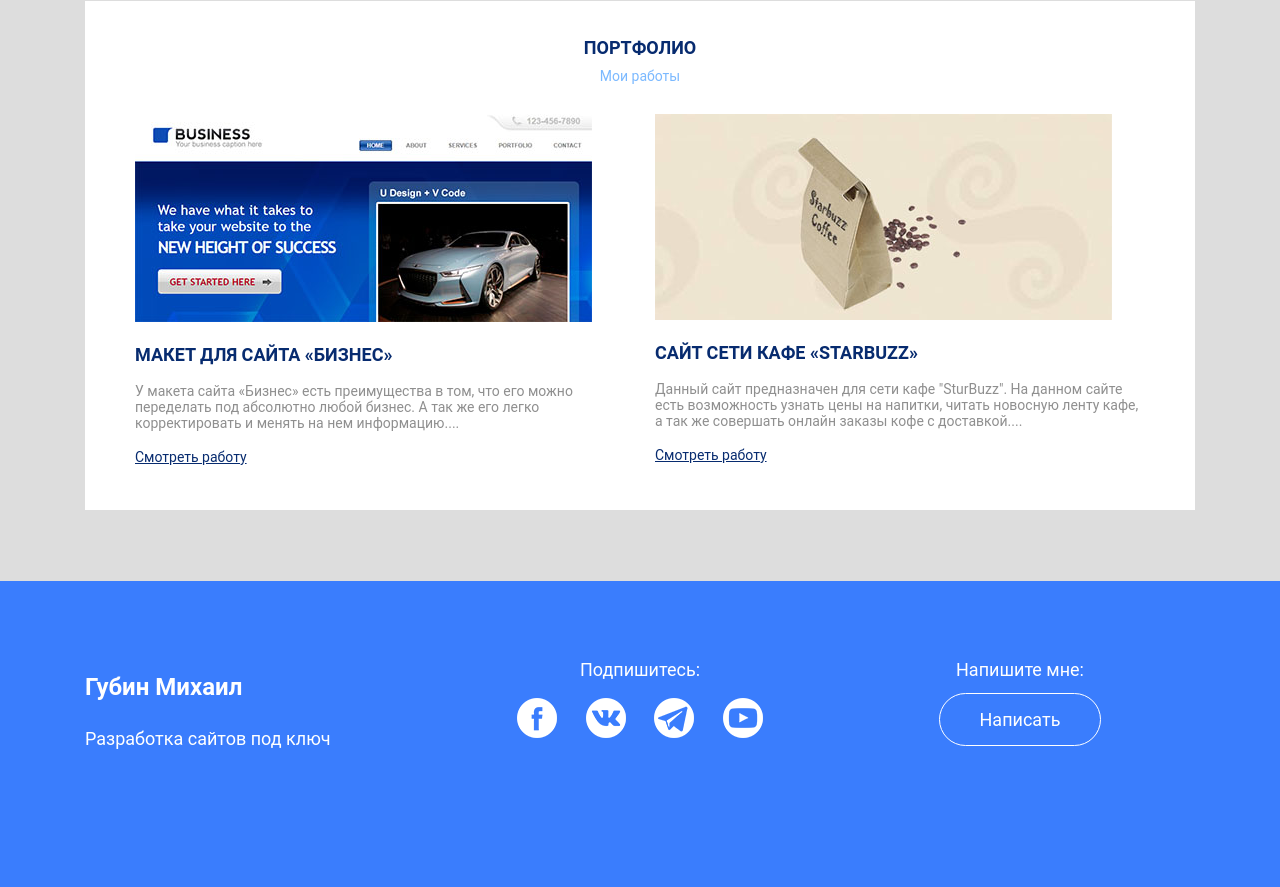
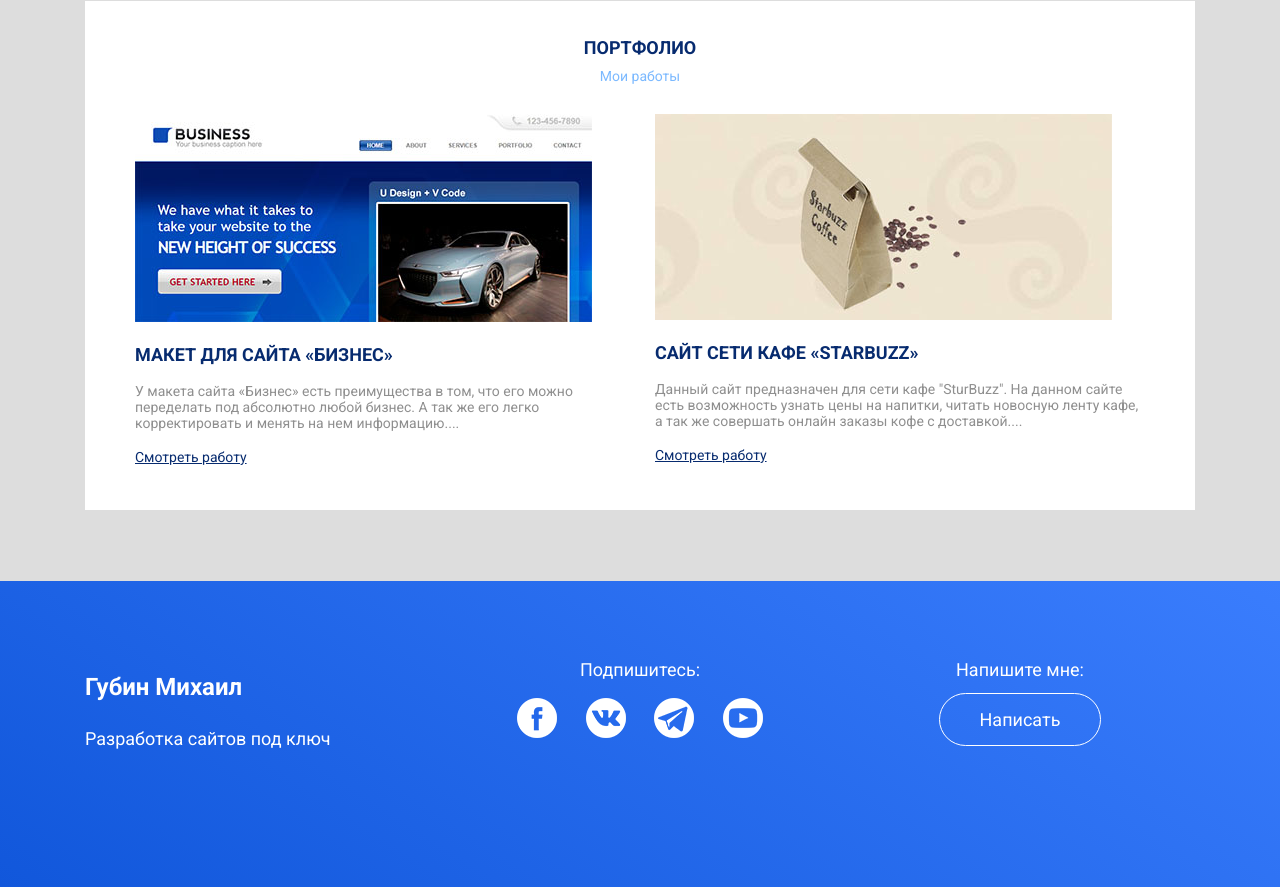
Before and after one commit to Narz1k/Narz1k.github.io, a plain HTML site: page index.html in a window 1280 px wide. Shown: the part 572-1459 px from the top of the page. Drawn offline with Linux system fonts and the light colour scheme.

Commit message:
Add files via upload

```diff
--- a/css/style.css
+++ b/css/style.css
@@ -1,6 +1,6 @@
 body {
 	margin: 0;
-	font-family: 'Roboto';
+	font-family: 'Roboto', sans-serif;
 	font-size: 18px;
 }
 img {
@@ -112,6 +112,7 @@ header small {
 /* Подвал */
 footer {
 	background-color: #3a7dfd;
+	background-image: linear-gradient(-147deg, #3a7dfd 0%, #1157db 100%);
 	color: #ffffff;
 	padding-top: 60px;
 	padding-bottom: 110px;
--- a/index.html
+++ b/index.html
@@ -11,6 +11,7 @@
 	<meta name="author" content="Губин Михаил">
 
 	<!--Иконка которая будет на вкладке в браузере-->
+	<link href="https://fonts.googleapis.com/css?family=Roboto:400,700" rel="stylesheet">
 	<link rel="stylesheet" href="css/bootstrap-grid.min.css">
 	<link rel="icon" href="/favicon.ico">
 	<link rel="stylesheet" href="css/animate.css">
```
